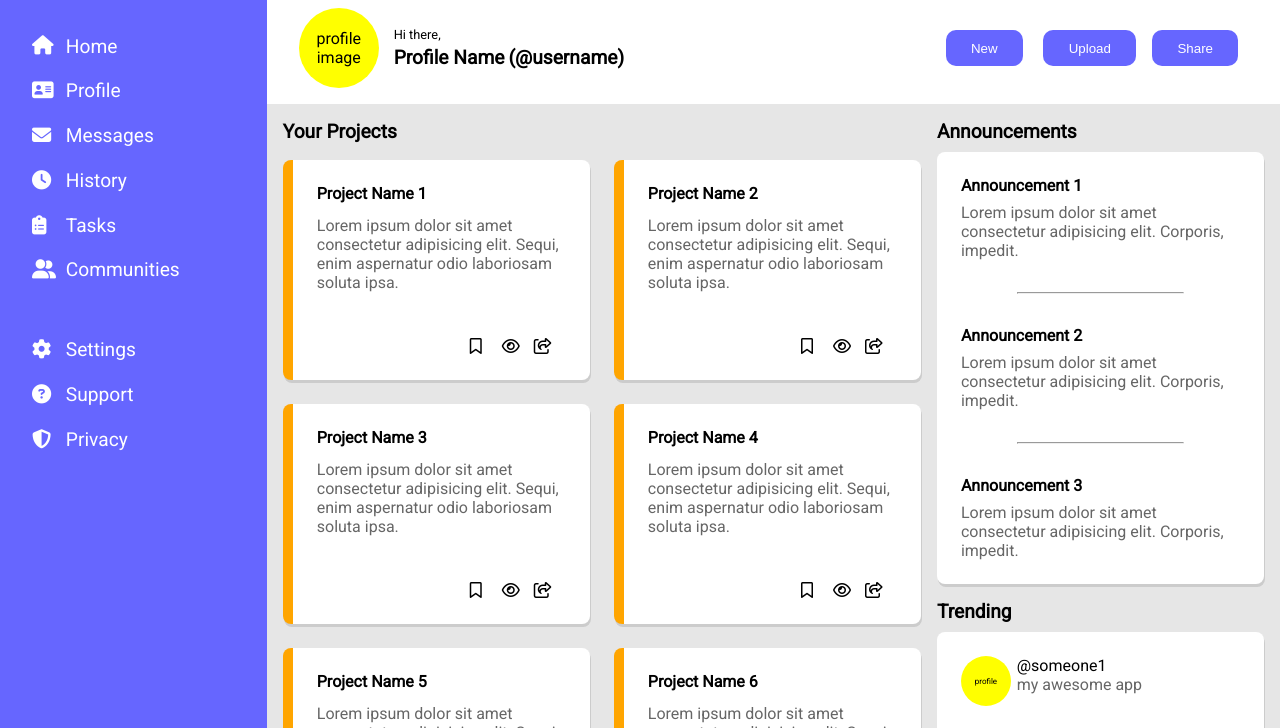
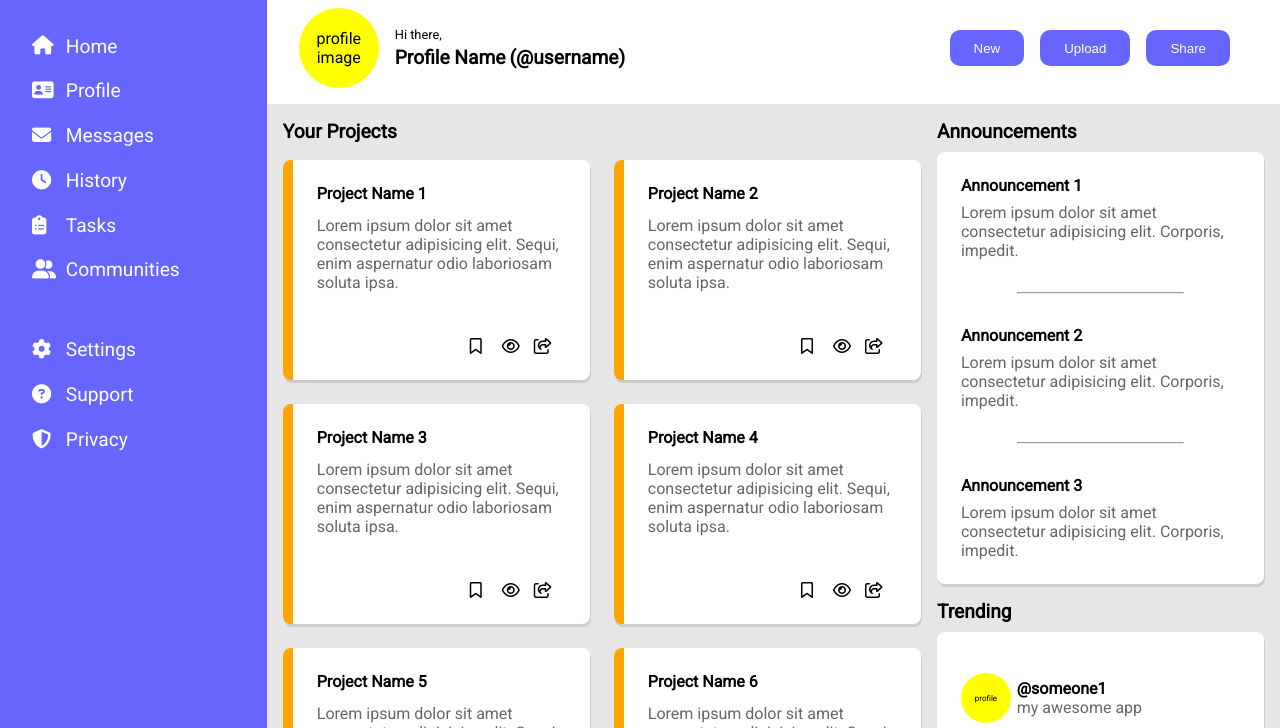
Before and after one commit to alidevelopes/admin-dashboard, a plain HTML site: page index.html in a window 1280 px wide. Shown: the part 72-800 px from the top of the page. Drawn offline with Linux system fonts and the light colour scheme.

Commit message:
Make changes to the header top right.
Reduce the gap between the notification icon, profile picture, and name.
Also, reduce the gap between buttons.

```diff
--- a/style.css
+++ b/style.css
@@ -18,10 +18,10 @@ html {
 }
 
 .wrapper {
+  overflow-y: auto;
   height: 100vh;
   display: grid;
   grid-template-columns: minmax(min-content, 1fr) 5fr;
-  overflow-y: auto;
 }
 
 /* sidebar left */
@@ -106,25 +106,27 @@ input {
 
 .header-btm-left {
   display: grid;
-  grid-template-columns: minmax(80px, 15%) 1fr;
+  grid-template-columns: minmax(80px, min-content) 1fr;
   align-items: center;
+  gap: 1rem;
 }
 
 .greeting-msg {
   font-size: 0.8rem;
   margin-bottom: 0.3rem;
 }
+
 .profile-name {
   font-size: 1.2rem;
-
   font-weight: bold;
 }
 
 .header-right {
   display: grid;
-  grid-template-columns: repeat(auto-fit, minmax(20px, 1fr));
-  justify-items: center;
+  grid-template-columns: repeat(auto-fit, minmax(20px, min-content));
+  justify-content: center;
   align-items: center;
+  gap: 1rem;
 }
 
 .profile-img,
@@ -149,23 +151,23 @@ input {
   border-radius: 50%;
 }
 
+/* header buttons */
 button {
   color: white;
-  padding: 0.8em 1.9em;
+  background-color: var(--sidebar-bg-clr);
+  padding: 0.8em 1.8em;
   border: none;
   border-radius: 10px;
-  width: min-content;
-  height: min-content;
-  background-color: var(--sidebar-bg-clr);
 }
 
 /* main */
 .main {
+  overflow-y: auto;
   padding: 1rem;
+  background-color: hsl(0, 0%, 90%);
+
   display: grid;
   grid-template-columns: 2fr 1fr;
-  background-color: hsl(0, 0%, 90%);
-  overflow-y: auto;
 }
 
 /* main left contain project cards */
@@ -178,7 +180,6 @@ button {
 }
 
 .main-left > h3 {
-  font-size: 1.2rem;
   grid-column: 1 / -1;
 }
 
@@ -192,7 +193,7 @@ h4 {
 }
 
 .project-cards {
-  border-left: 10px solid orange;
+  border-left: 10px solid #ffa500;
   display: grid;
   grid-template-rows: minmax(1rem, 2rem) 1fr 2rem;
 }
@@ -240,9 +241,10 @@ hr {
 .trending-card {
   display: grid;
   grid-template-columns: 1fr 4fr;
+  align-items: center;
 }
 
-.trending-card span {
+.trending-card a {
   font-weight: bold;
 }
 
```
